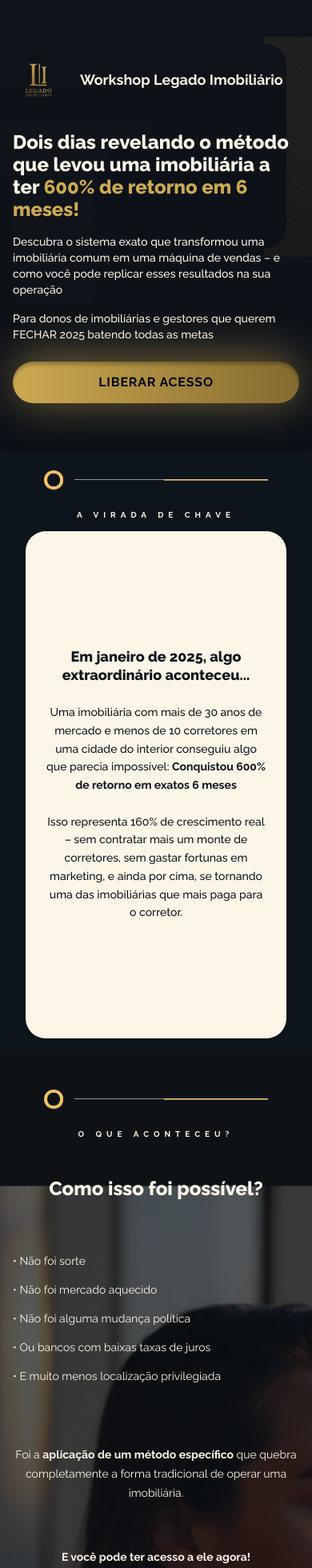
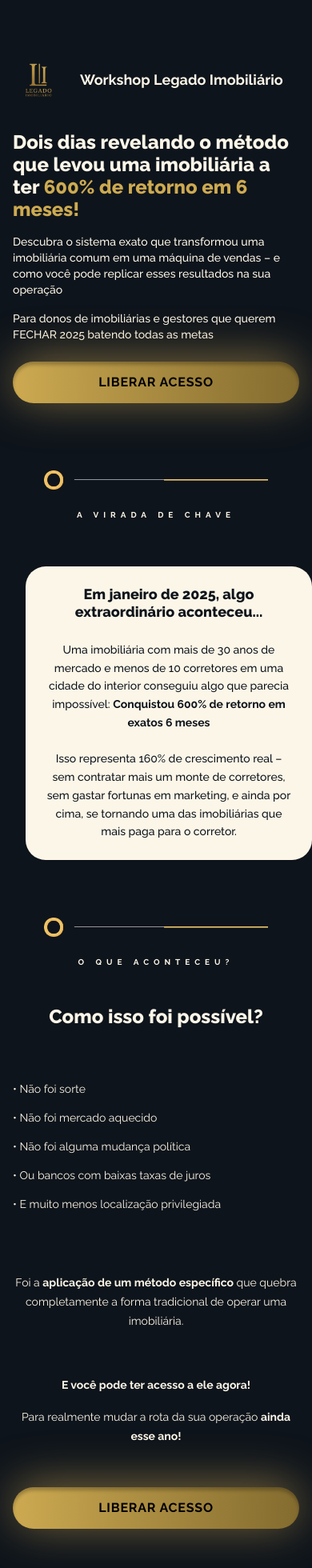
Before and after one commit to SOLANOSOX/elevate-roi-hero, a React (Vite) app: page / in a window 390 px wide. Shown: the top 1960 px of the page at 80% size. Built offline with nearby package versions, Linux system fonts and the light colour scheme.

Commit message:
Optimize for mobile

```diff
--- a/src/components/AboutSection.tsx
+++ b/src/components/AboutSection.tsx
@@ -5,13 +5,14 @@ const AboutSection = () => {
   return (
     <>
       <section
-        className="relative px-4 md:px-6 lg:px-[418px] font-raleway min-h-[878px] bg-cover bg-center bg-no-repeat"
+        className="relative px-4 md:px-6 lg:px-[418px] font-raleway min-h-[400px] md:min-h-[878px] bg-[#FDF8ED] md:bg-cover md:bg-center md:bg-no-repeat"
         style={{
-          backgroundImage: "url('/lovable-uploads/e30bb079-9854-4b2a-a8b0-724320f03eba.png')",
-          backgroundColor: "#FDF8ED"
+          backgroundImage: "url('/lovable-uploads/e30bb079-9854-4b2a-a8b0-724320f03eba.png')"
         }}
       >
-        <div className="max-w-[1060px] mx-auto pt-[83px] pb-[96px] flex justify-end">
+        {/* Hide background on mobile with overlay */}
+        <div className="absolute inset-0 bg-[#FDF8ED] md:hidden"></div>
+        <div className="max-w-[1060px] mx-auto pt-8 md:pt-[83px] pb-8 md:pb-[96px] flex justify-center md:justify-end relative z-10">
           <div className="w-full max-w-[429px] pt-[7px]">
             <div className="flex flex-col gap-5">
               {/* Name Title */}
--- a/src/components/BenefitsSection.tsx
+++ b/src/components/BenefitsSection.tsx
@@ -7,7 +7,7 @@ const BenefitsSection = () => {
       <div className="max-w-[1060px] mx-auto flex flex-col items-center gap-8 md:gap-12 lg:gap-16 relative">
 
         {/* Problem Card - "Você está cansado de..." */}
-        <div className="w-full bg-hero-text rounded-[25px] lg:rounded-[50px] shadow-lg p-6 md:p-8 lg:p-12 relative -mt-[70%] z-10">
+        <div className="w-full bg-hero-text rounded-[25px] lg:rounded-[50px] shadow-lg p-6 md:p-8 lg:p-12 relative -mt-8 md:-mt-[70%] z-10">
           {/* Benefits icon positioned at top left - half outside */}
           <img
             src="/lovable-uploads/f9ba186f-ea08-491d-b8cc-0e8a8c9a51dd.png"
--- a/src/components/HeroSection.tsx
+++ b/src/components/HeroSection.tsx
@@ -6,7 +6,7 @@ const HeroSection = () => {
     <>
       <section className="relative bg-hero-bg py-8 md:py-12 lg:py-[60px] px-4 md:px-6 lg:px-[418px] font-raleway">
         <div
-          className="absolute inset-0 bg-cover bg-center bg-no-repeat opacity-10"
+          className="absolute inset-0 bg-cover bg-center bg-no-repeat opacity-10 hidden md:block"
           style={{ backgroundImage: 'url(/lovable-uploads/d67d640d-22c2-4163-8203-fec7a1e87b95.png)' }}
         ></div>
       <div className="relative z-10 max-w-[1060px] mx-auto min-h-[500px] md:min-h-[600px] lg:h-[718px] flex flex-col items-start justify-center gap-6 md:gap-8">
--- a/src/components/HowSection.tsx
+++ b/src/components/HowSection.tsx
@@ -2,16 +2,16 @@ import { Button } from "@/components/ui/button";
 const HowSection = () => {
   return <>
       <section className="relative bg-hero-bg py-12 px-4 md:px-6 lg:px-[374px] font-raleway">
-        {/* Background Image */}
+        {/* Background Image - hidden on mobile */}
         <div
-          className="absolute inset-0 bg-cover bg-left bg-no-repeat opacity-30"
+          className="absolute inset-0 bg-cover bg-left bg-no-repeat opacity-30 hidden md:block"
           style={{
             backgroundImage: "url('/lovable-uploads/8b421146-103e-47e7-9b10-66065514b90d.png')"
           }}
         ></div>
 
         {/* Content overlay */}
-        <div className="relative z-10 max-w-[1150px] mx-auto h-[1585px]">
+        <div className="relative z-10 max-w-[1150px] mx-auto min-h-screen">
         {/* Header with logo and "O QUE ACONTECEU?" */}
         <div className="w-full mb-12">
           <div className="flex flex-col lg:flex-row justify-center items-center gap-6 lg:gap-8">
--- a/src/components/StorySection.tsx
+++ b/src/components/StorySection.tsx
@@ -2,7 +2,7 @@ const StorySection = () => {
   return (
     <>
       <section className="bg-hero-bg px-4 md:px-6 lg:px-[418px] font-raleway mb-0">
-      <div className="max-w-[1060px] mx-auto min-h-[750px] flex flex-col items-center relative py-6">
+      <div className="max-w-[1060px] mx-auto min-h-[400px] md:min-h-[750px] flex flex-col items-center relative py-6">
         {/* Header with logo and title - proper spacing to avoid overlap */}
         <div className="w-full flex flex-col items-center mb-6 relative z-10">
           <div className="w-full flex flex-col lg:flex-row justify-center items-center gap-6 lg:gap-8">
@@ -23,8 +23,8 @@ const StorySection = () => {
           </div>
         </div>
 
-        {/* Main content card - covers section with 100px top spacing */}
-        <div className="absolute left-4 right-4 top-[100px] bottom-4 bg-hero-text rounded-[25px] md:rounded-[50px] shadow-sm p-6 md:p-12 lg:p-16 flex flex-col justify-center">
+        {/* Main content card - responsive positioning */}
+        <div className="relative md:absolute left-4 right-4 md:top-[100px] md:bottom-4 bg-hero-text rounded-[25px] md:rounded-[50px] shadow-sm p-6 md:p-12 lg:p-16 flex flex-col justify-center mt-8 md:mt-0">
           {/* Title */}
           <div className="w-full mb-6 md:mb-8">
             <h3 className="text-hero-bg text-lg sm:text-xl md:text-2xl lg:text-[32px] font-extrabold leading-tight md:leading-[40px] text-center">
```
